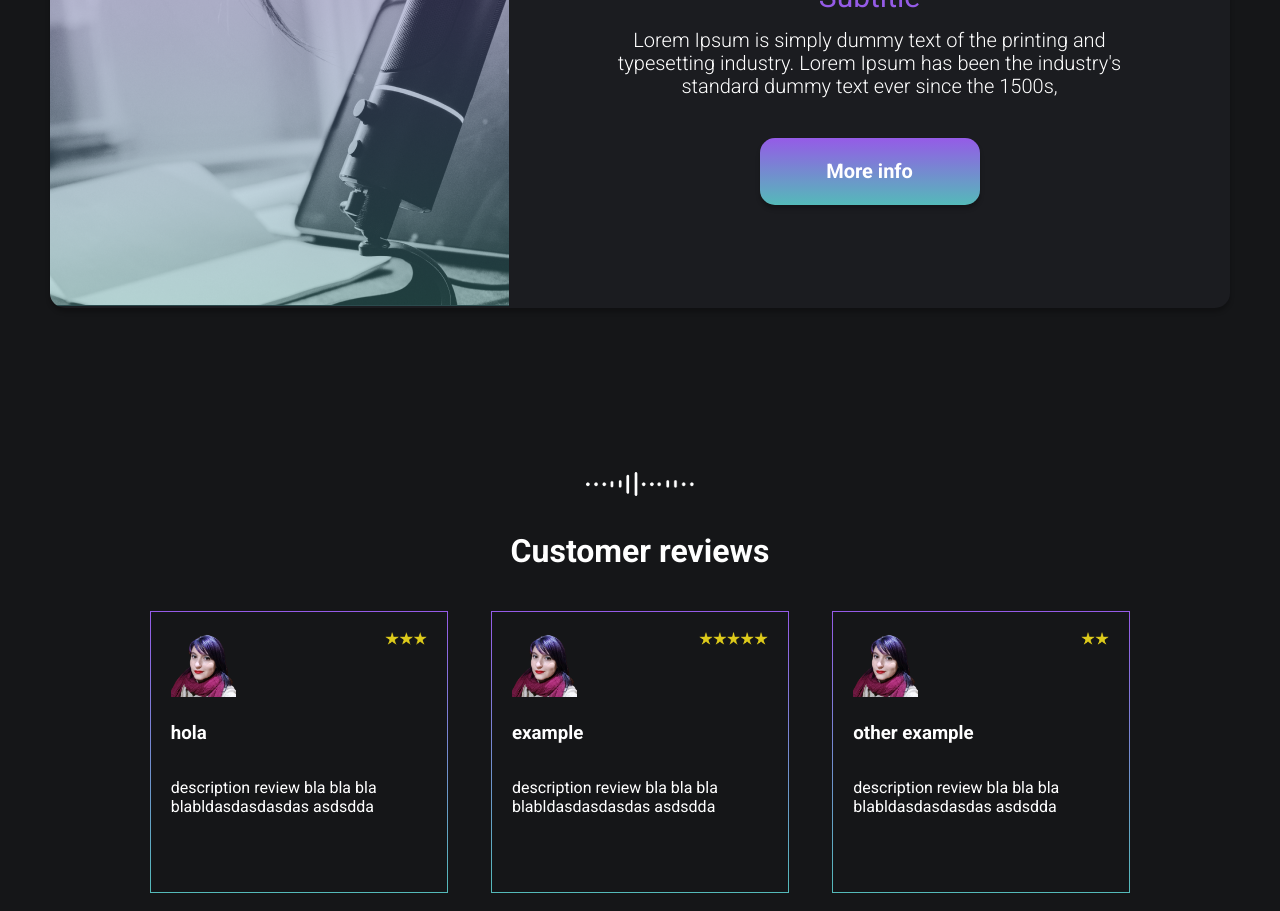
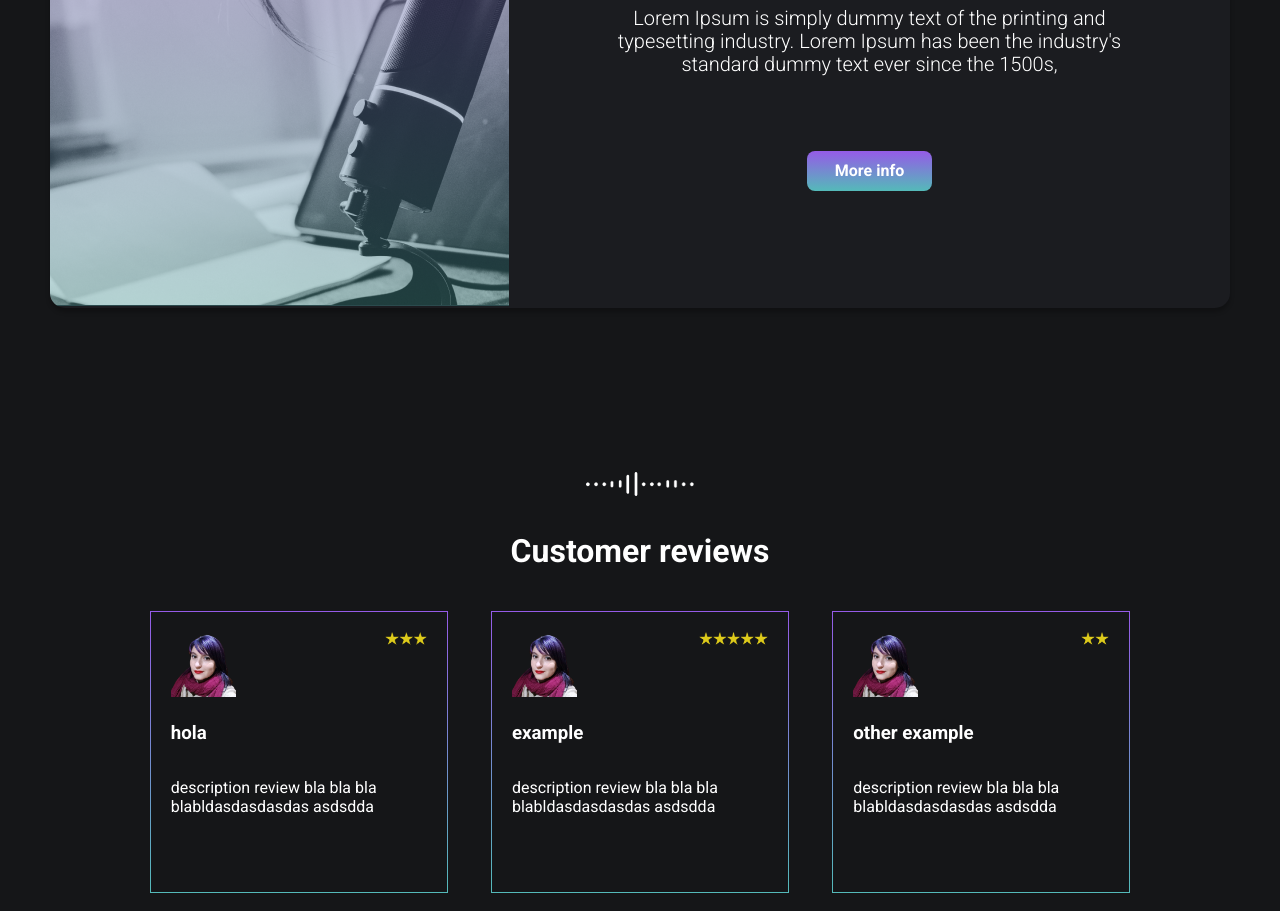
Before and after one commit to 24teamhackaton/marketplace, a React (Create React App) app: page / in a window 1280 px wide. Shown: the part 2200-3111 px from the top of the page. Built offline with nearby package versions, Linux system fonts and the light colour scheme.

Commit message:
button props

```diff
--- a/src/components/Work/Work.jsx
+++ b/src/components/Work/Work.jsx
@@ -1,13 +1,14 @@
 import React from "react";
 import "./Work.css";
-import image from "./img-work.png";
+import Image from "./img-work.png";
+import ButtonShow from "../ButtonShow/ButtonShow"
 
 function Work() {
   return (
     <>
       <div id="workWithUs" className="container-work">
          <div className="horizontal-card-work">
-          <img src={image} width="50%" alt="voice" />
+          <img src={Image} width="50%" alt="voice" />
           <div className="card-text-work">
             <h2 className="title-work">Sell your voice</h2>
             <h3 className="subtitle-work">Subtitle</h3>
@@ -17,7 +18,7 @@ function Work() {
               ever since the 1500s,
             </p>
             <div className="moreinfo">
-              <button className="button-work">More info</button>
+              <ButtonShow text="More info"/>
             </div>
           </div>
         </div>
```
Also changed, not shown: src/components/Work/Work.css (line endings or trailing spaces).
